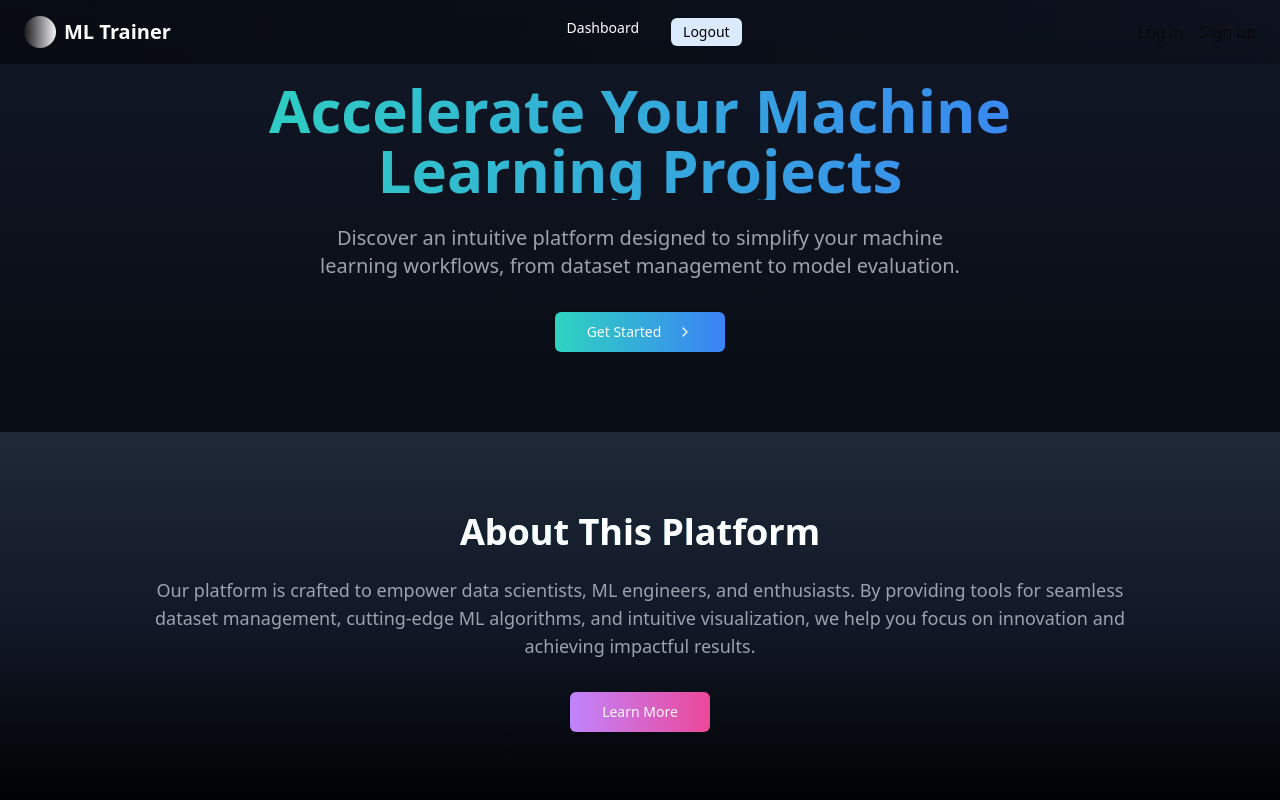
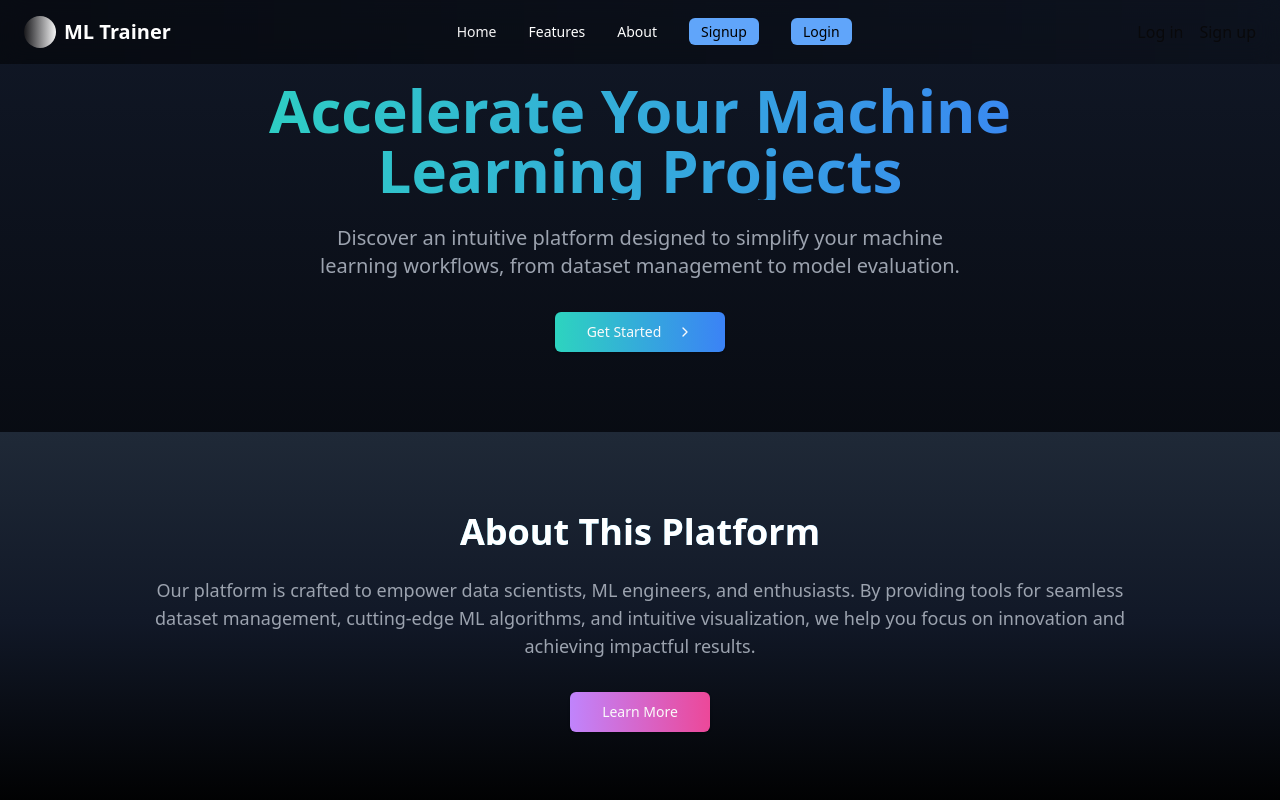
Before and after one commit to mouhsiiin/ModelCrafter-front, a React (Vite) app: page / in a window 1280 px wide. Shown: the top 800 px of the page. Built offline with nearby package versions, Linux system fonts and the light colour scheme.

Commit message:
Use usAuth instead of localstorage ...

```diff
--- a/src/components/nav-bar/MainNav.tsx
+++ b/src/components/nav-bar/MainNav.tsx
@@ -3,6 +3,7 @@ import { cn } from "@/lib/utils";
 import { UserNav } from "./user-nav";
 import { useState } from "react";
 import { Menu, X } from "lucide-react";
+import { useAuth } from "@/context/auth";
 
 const NAV_ITEMS = [
   { label: "Home", path: "/" },
@@ -18,7 +19,7 @@ export function MainNav() {
   const [isMobileMenuOpen, setMobileMenuOpen] = useState(false);
 
   // Check if the user is authenticated
-  const isAuthenticated = localStorage.getItem("user");
+  const { isAuthenticated } = useAuth();
 
   return (
     <header className="fixed top-0 left-0 w-full bg-gradient-to-r from-black/50 to-black/20 backdrop-blur-md z-50">
@@ -31,7 +32,7 @@ export function MainNav() {
 
         {/* Navigation Links */}
         <nav className="hidden md:flex space-x-8 text-sm font-medium">
-          {isAuthenticated ? (
+          {!isAuthenticated ? (
             NAV_ITEMS.map((item) => (
               <Link
                 key={item.label}
```
